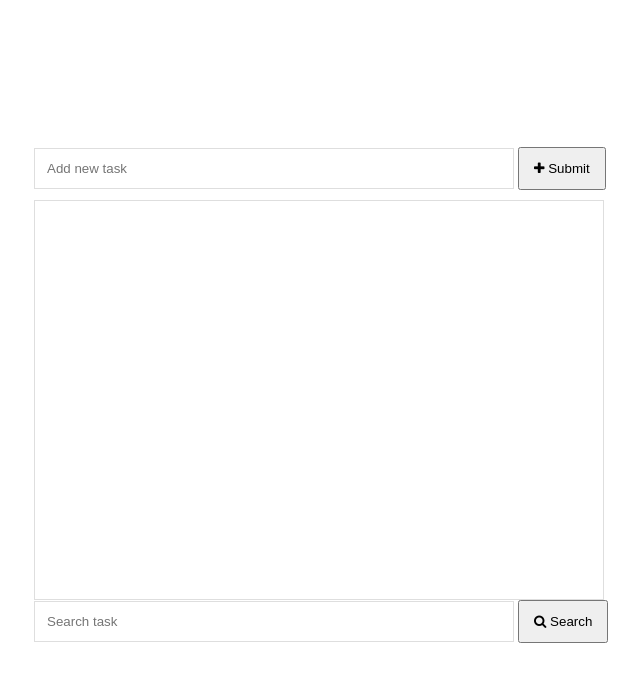
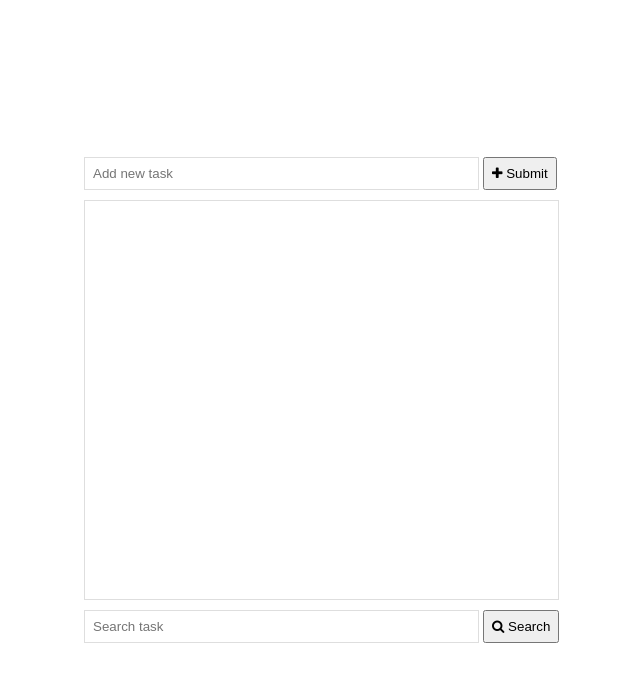
Before and after one commit to rissandimo/JS-Todo-List-App, a plain HTML site: page index.html in a window 1280 px wide. Shown: the whole page, without its empty margins (306-946 px from the left). Drawn offline with Linux system fonts and the light colour scheme.

Commit message:
Refactored styling

```diff
--- a/app.js
+++ b/app.js
@@ -12,7 +12,7 @@ const taskList = [];
 
 
                                                 //Event handlers
-//Add new task to dom
+//Create new task
 function addNewTask(event){
     event.preventDefault();
 
@@ -25,8 +25,9 @@ function addNewTask(event){
         //add task to dom
         addTaskToDom(newTaskName);
 
-        //clear input
+        //clear and focus input
         newTask.value = '';
+        newTask.focus();
     }
 }
 
--- a/index.html
+++ b/index.html
@@ -10,10 +10,10 @@
 <body>
 
     <div class="container">
-        <form id="form" class="form">
 
+        <div class="task-form">
 
-                                            <!-- Add New Task -->
+            <!-- Add New Task -->
             <div class="form-control">
                 <input type="text" id="new-task" placeholder="Add new task">
                 <button id="new-task-btn">
@@ -38,7 +38,9 @@
                     Search
                 </button>
             </div>
-        </form>
+
+        </div>
+
     </div>
 
     <script src="app.js"></script>
--- a/style.css
+++ b/style.css
@@ -12,30 +12,37 @@
     height: 100vh;
 }
 
-form{
-    width:600px;
+.task-form{
+    width:500px;
 }
 
-form .form-control{
-    margin-bottom: 10px;
+.task-form .form-control{
+    width: 100%;
+    margin: 10px 0;
 }
 
-form button{
-    padding: 12px 14px;
+.task-form button{
+    padding: 7px;
 }
 
-form .show-all-tasks-btn.show{
+.task-form input{
+    border: 1px solid #dedede;
+    padding: 8px;
+    width: 79%;
+}
+
+.task-form .show-all-tasks-btn.show{
     display: block;
     width: 95%;
 }
 
 
-form .show-all-tasks-btn{
+.task-form .show-all-tasks-btn{
     display: none;
     width: 95%;
 }
 
-form textarea{
+.task-form textarea{
     border: 1px solid #dedede;
     resize: none;
     height: 400px;
@@ -57,9 +64,3 @@ ul li{
     border-bottom: 1px solid #dedede;
     padding: 10px;
 }
-
-form input{
-    border: 1px solid #dedede;
-    padding: 12px;
-    width: 80%;
-}
```
